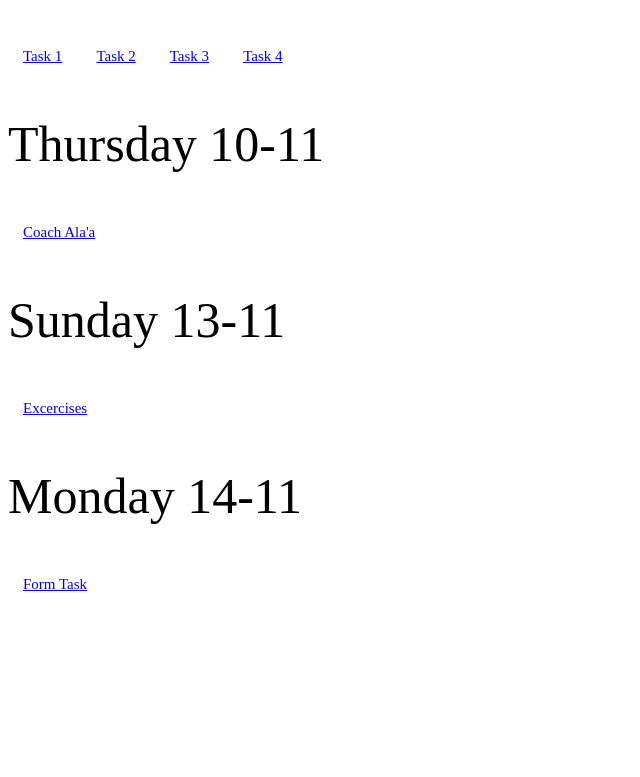
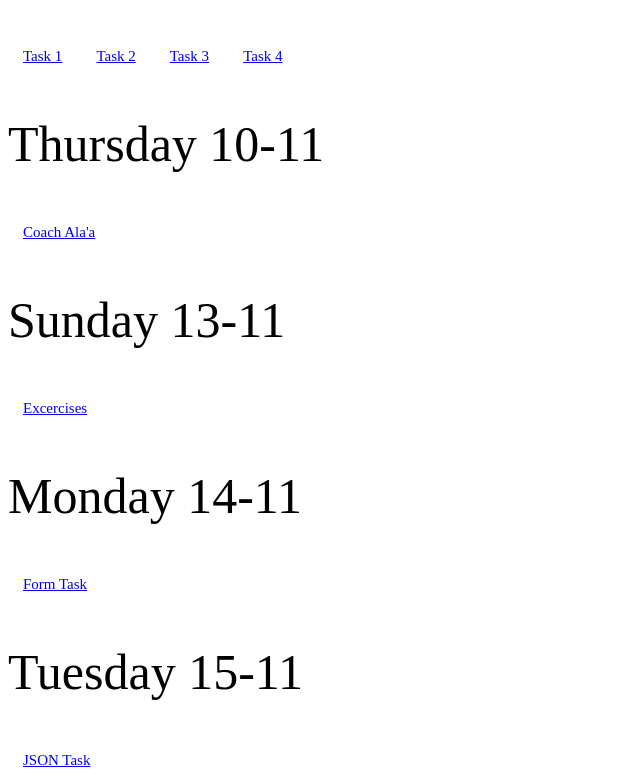
Before and after one commit to abdelmajied94abusuliman/JS, a plain HTML site: page index.html in a window 1280 px wide. Shown: the part 815-1592 px from the top of the page, without its empty margins (0-640 px from the left). Before the commit the page ends 1416 px from the top, so only its background shows below. Drawn offline with Linux system fonts and the light colour scheme.

Commit message:
JS Solution

```diff
--- a/index.html
+++ b/index.html
@@ -65,5 +65,10 @@
       <a href="./Monday-14-11/form.html">Form Task</a>
     </div>
 
+    <div>
+      <p>Tuesday 15-11</p>
+      <a href="./Tuesday-15-11/JSONTask.html">JSON Task</a>
+    </div>
+
   </body>
 </html>
```
Also changed, not shown: Tuesday-15-11/JSONTask.html (renamed from Monday-15-11/JSONTask.html), Tuesday-15-11/script.js (renamed from Monday-15-11/script.js).
